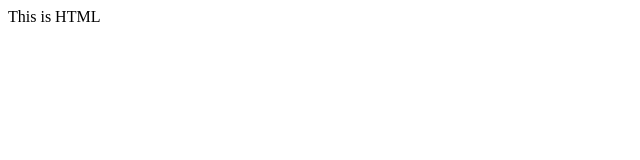
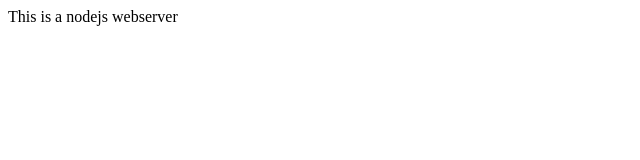
Before and after one commit to yusufahmad5885/nodejs_server, a plain HTML site: page index.html in a window 1280 px wide. Shown: the full height of the page, 0-640 px from the left. Drawn offline with Linux system fonts and the light colour scheme.

Commit message:
changed text

```diff
--- a/index.html
+++ b/index.html
@@ -7,6 +7,6 @@
     <title>Document</title>
   </head>
   <body>
-    This is HTML
+    This is a nodejs webserver
   </body>
 </html>
```
